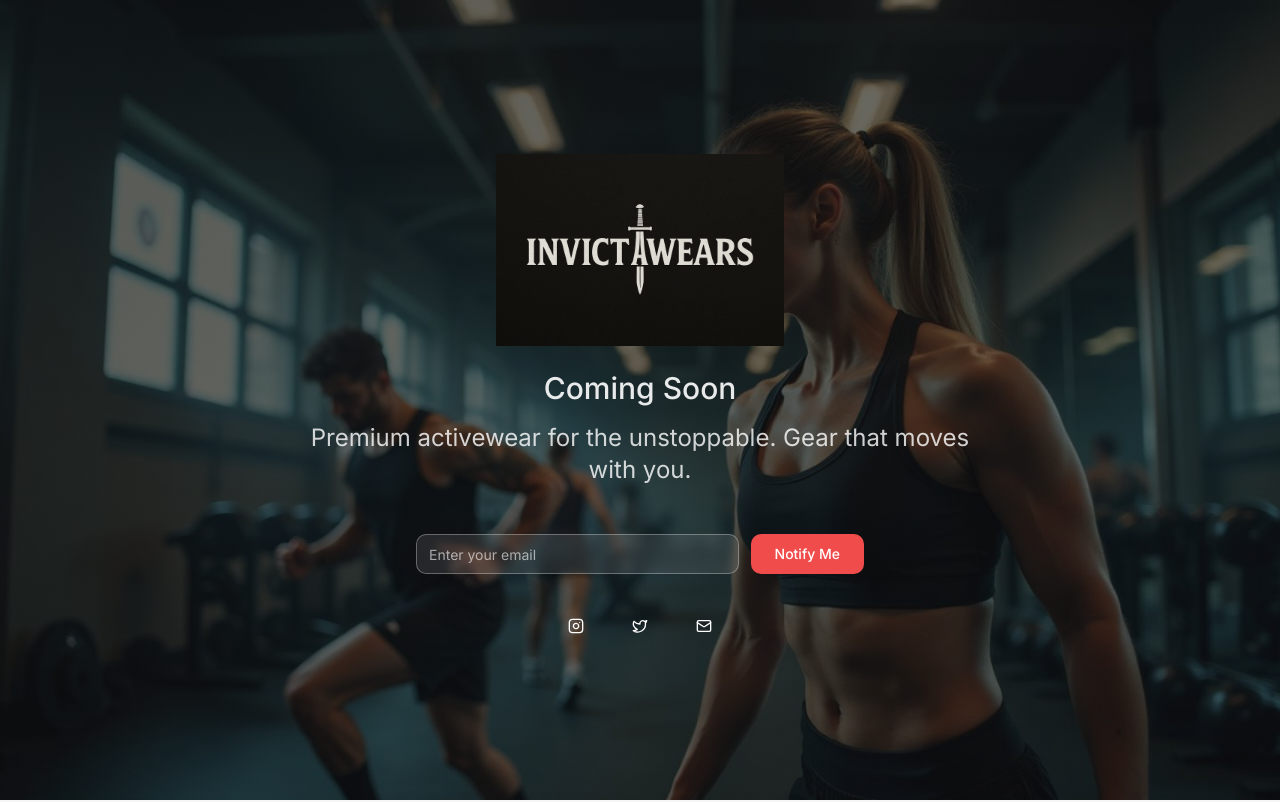
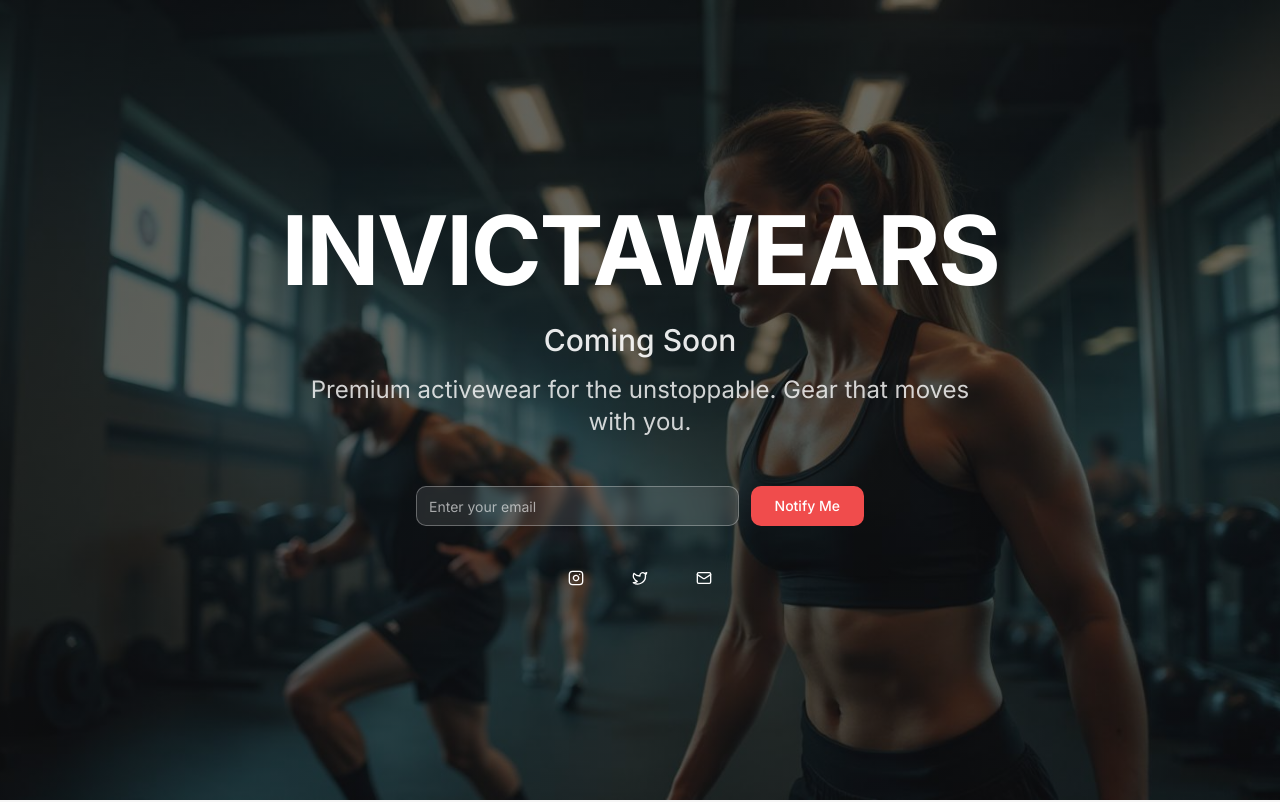
Before and after one commit to HariomDhage/invicta-wear-evolve, a React (Vite) app: page / in a window 1280 px wide. Shown: the top 802 px of the page. Built offline with nearby package versions, Linux system fonts and the light colour scheme.

Commit message:
Reverted to commit 11d31cb5676720e7424fd5e8c8aced51dc00ca61

```diff
--- a/src/components/sections/ComingSoon.tsx
+++ b/src/components/sections/ComingSoon.tsx
@@ -46,13 +46,9 @@ const ComingSoon = () => {
 
         <div className="relative z-10 container mx-auto px-4 text-center">
           <div className="max-w-4xl mx-auto">
-            <div className="mb-6">
-              <img
-                src="/lovable-uploads/6e427869-1c6c-4c3a-ae62-049aa7e3b341.png"
-                alt="Invictawears Brand Logo"
-                className="h-32 md:h-40 lg:h-48 mx-auto mb-4"
-              />
-            </div>
+            <h1 className="text-6xl md:text-7xl lg:text-8xl font-heading font-bold text-white mb-6 leading-tight tracking-tight">
+              INVICTAWEARS
+            </h1>
 
             <p className="text-2xl md:text-3xl text-white/90 mb-4 font-medium">
               Coming Soon
```
Also changed, not shown: public/lovable-uploads/6e427869-1c6c-4c3a-ae62-049aa7e3b341.png (deleted).
